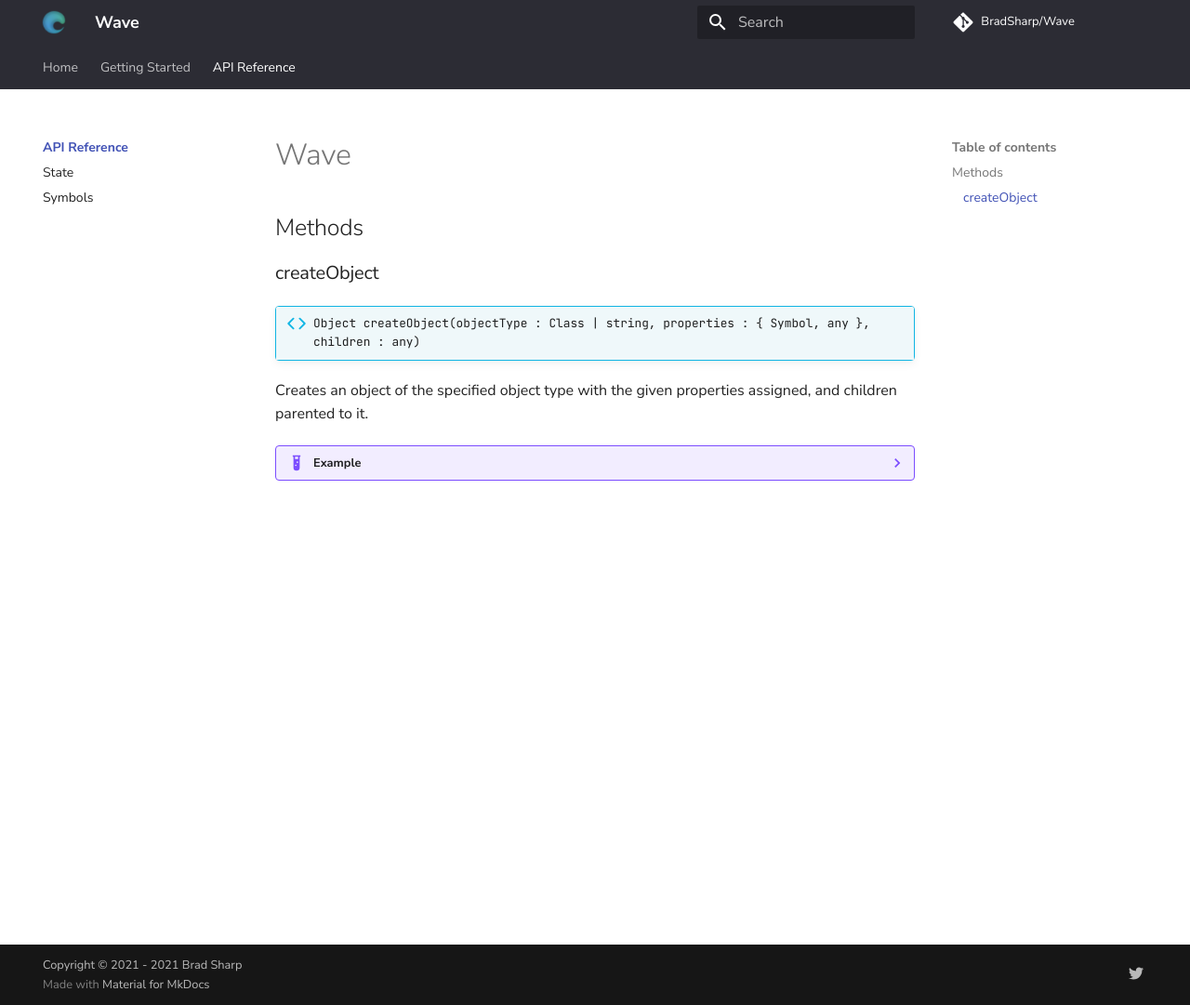
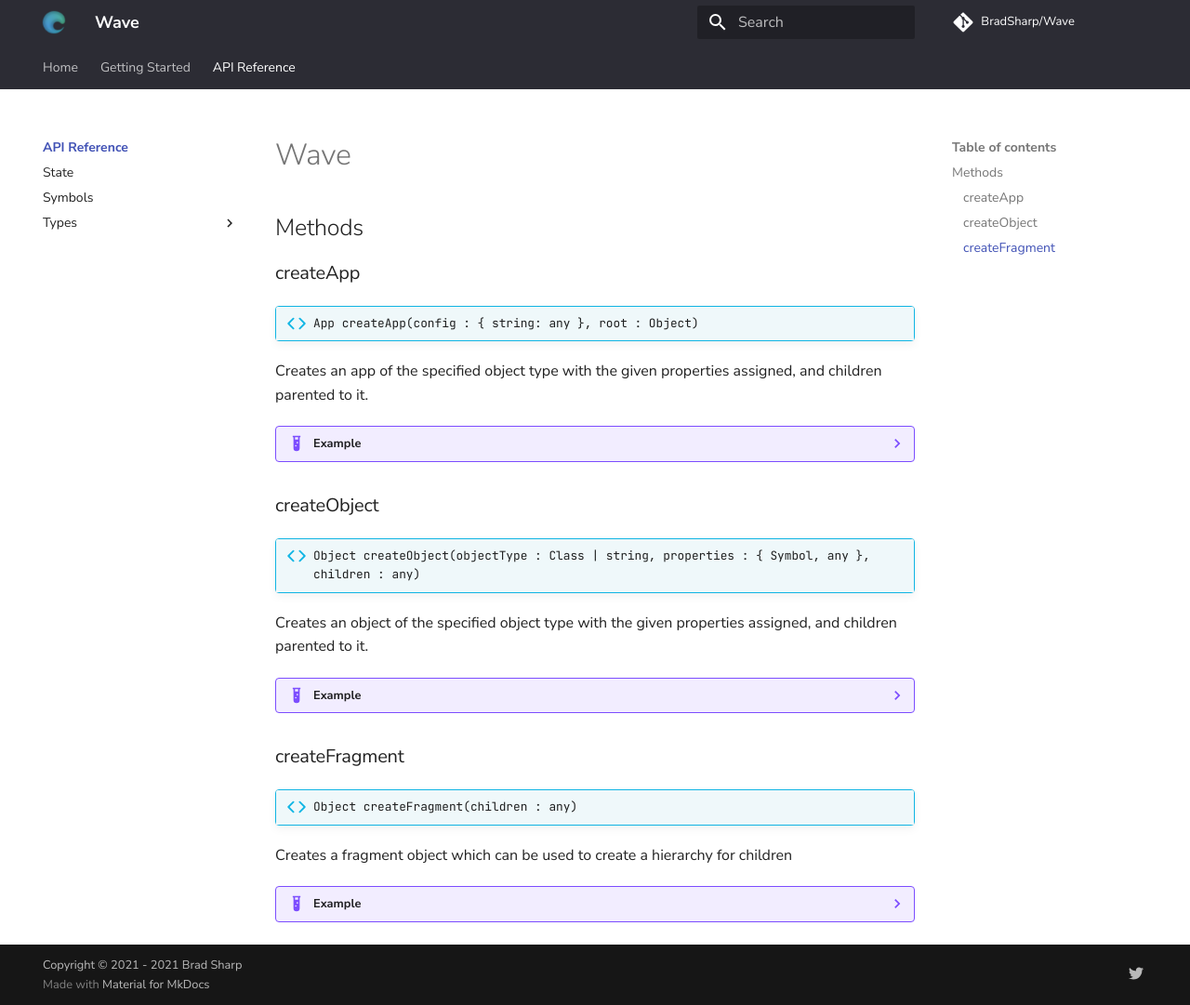
Before and after one commit to BradSharp/Wave, an MkDocs documentation site: the page built from docs/api/index.md, in a window 1280 px wide and 1081 px high. Shown: the whole window at 93% size. Built offline with MkDocs 1.6.1 and Material for MkDocs 9.7.7, drawn with Linux system fonts in a browser that asks for light colours; comment, search, counter and statistics services are not loaded.

Commit message:
Updated documentation

````diff
--- a/docs/api/index.md
+++ b/docs/api/index.md
@@ -1,6 +1,19 @@
 # Wave
 
 ## Methods
+
+### createApp
+
+!!! typedef "App createApp(config : { string: any }, root : Object)"
+
+Creates an app of the specified object type with the given properties assigned, and children parented to it.
+
+??? example
+	```lua
+	local app = Wave.createApp({
+		-- empty config
+	}, Wave.createFragment())
+	```
 
 ### createObject
 
@@ -10,15 +23,20 @@ Creates an object of the specified object type with the given properties assigne
 
 ??? example
 	```lua
-	local textBox = Wave.createObject("TextBox", {
+	local objectNode = Wave.createObject("TextBox", {
 		TextColor = Color3.fromHex("ffffff"),
 		PlaceholderText = "Type here...",
 		[Wave.Change.Text] = textInput,
 	})
 	```
 
-<!-- ## State
-<a href="state">See State →</a>
+### createFragment
 
-## Symbols
-<a href="symbols">See Symbols →</a> -->
+!!! typedef "Object createFragment(children : any)"
+
+Creates a fragment object which can be used to create a hierarchy for children
+
+??? example
+	```lua
+	local objectNode = Wave.createFragment({})
+	```
--- a/mkdocs.yml
+++ b/mkdocs.yml
@@ -35,3 +35,6 @@ nav:
         - api/index.md
         - State: api/state.md
         - Symbols: api/symbols.md
+        - Types:
+            - App: api/app.md
+            - Object: api/object.md
````
Also changed, not shown: docs/api/app.md (added, +4 -0 lines), docs/api/object.md (added, +4 -0 lines), docs/api/symbols.md (+10 -0 lines), docs/guide/index.md (+13 -9 lines), docs/guide/layer.md (added).
